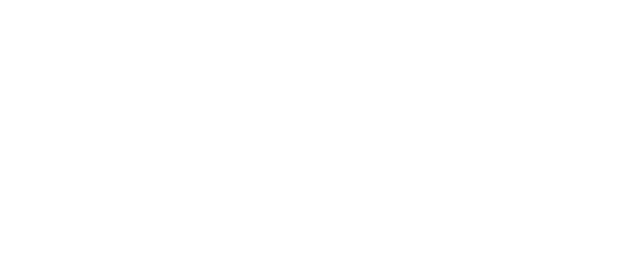
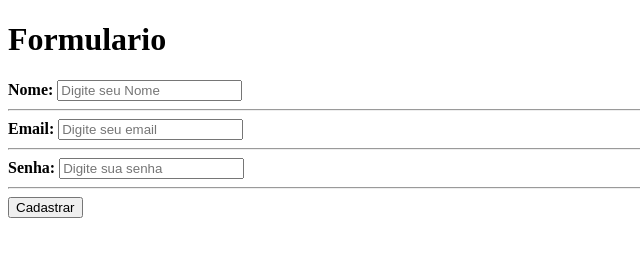
Before and after one commit to ViniciusLima115/exercicios, a plain HTML site: page exercicio_html/exercicio.html in a window 1280 px wide. Shown: the whole page, without its empty margins (0-640 px from the left). Drawn offline with Linux system fonts and the light colour scheme.

Commit message:
realizando o exercicio

```diff
--- a/exercicio_html/exercicio.html
+++ b/exercicio_html/exercicio.html
@@ -7,6 +7,20 @@
     <title>exercicio html</title>
 </head>
 <body>
+    <h1>Formulario</h1>
+    <form>
+        <strong><label for="nome">Nome:</label>
+        <input id="nome" type="text" placeholder="Digite seu Nome"><br>
+        <hr>
+        <label for="email"> Email:</label>
+        <input id="email"type="email" placeholder="Digite seu email"><br>
+        <hr>
+        <label for="senha">Senha:</label>
+        <input id="senha" type="password" placeholder="Digite sua senha"><br>
+        </strong>
+        <hr>
+        <button type="submit">Cadastrar</button>
 
+    </form>
 </body>
 </html>
```
